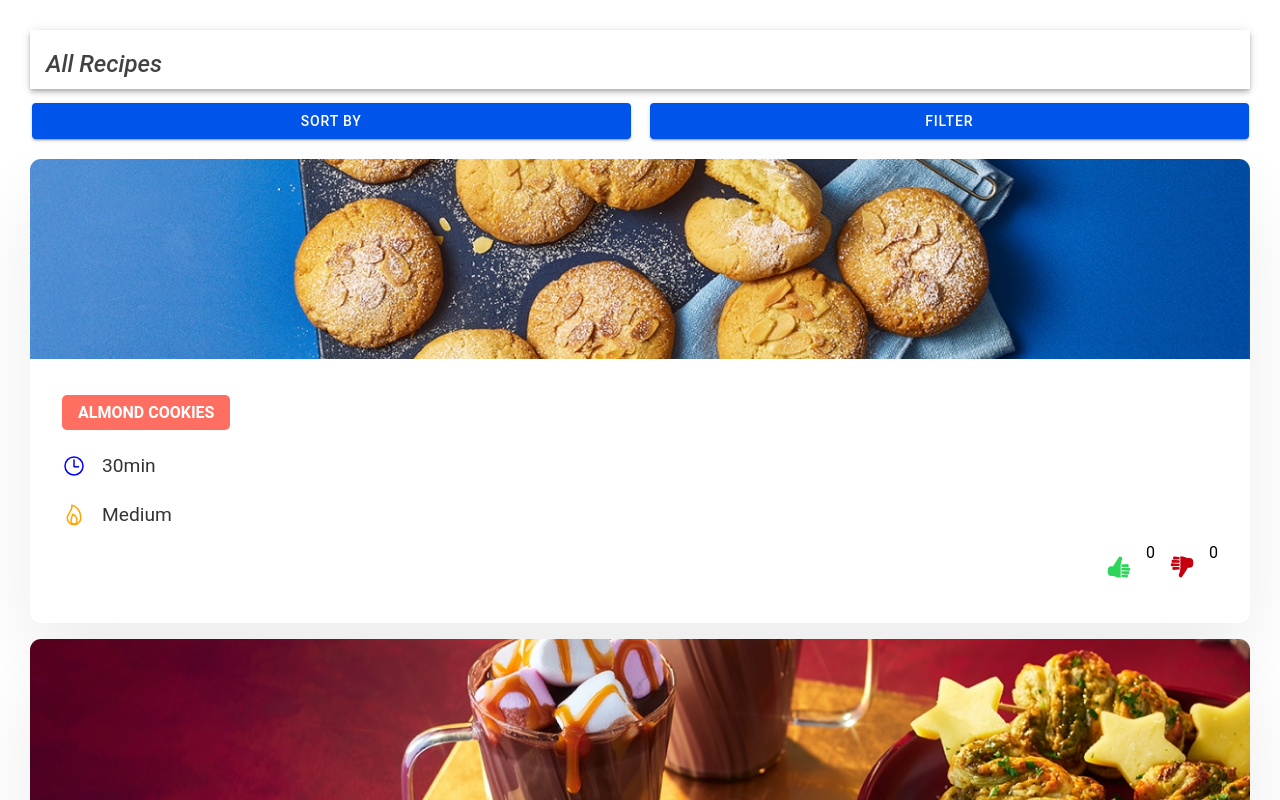
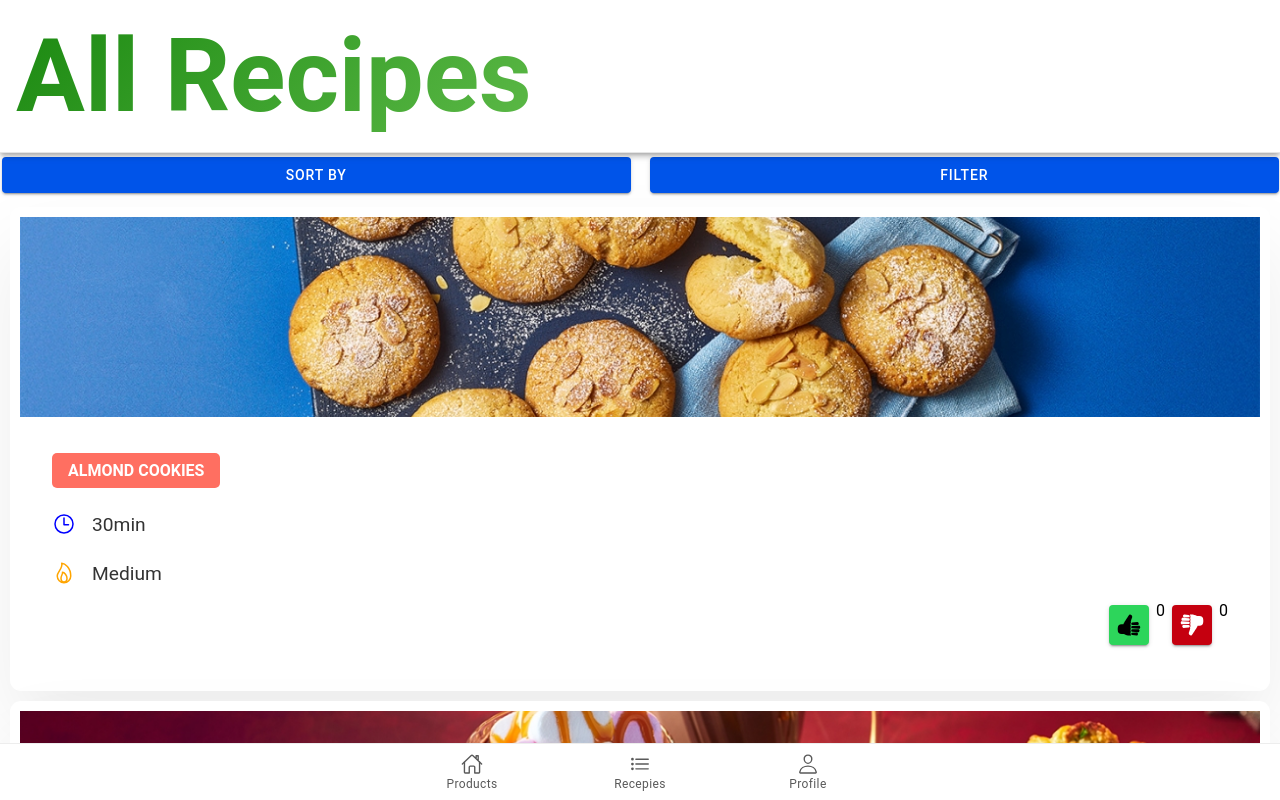
Before and after one commit to kriss1809/ZeroWasteFrontEnd, a React (Vite) app: page /recepies in a window 1280 px wide. Built offline with nearby package versions, Linux system fonts and the light colour scheme; a web font is replaced by a local one.

Commit message:
refactor RecipeCard and Recepies components; enhance styling and layout

```diff
--- a/src/components/RecipeCard.tsx
+++ b/src/components/RecipeCard.tsx
@@ -86,7 +86,6 @@ const RecipeCard: React.FC<RecipeProps> = ({
         <div className="recipe-actions">
           {/* Buton Like */}
           <IonButton
-            fill="clear"
             color="success"
             onClick={() => setLikes(likes + 1)}
           >
@@ -94,13 +93,13 @@ const RecipeCard: React.FC<RecipeProps> = ({
               className="like-dislike-button"
               icon={thumbsUp}
               slot="icon-only"
+
             />
           </IonButton>
           <span>{likes}</span>
 
           {/* Buton Dislike */}
           <IonButton
-            fill="clear"
             color="danger"
             onClick={() => setDislikes(dislikes + 1)}
           >
@@ -108,6 +107,7 @@ const RecipeCard: React.FC<RecipeProps> = ({
               className="like-dislike-button"
               icon={thumbsDown}
               slot="icon-only"
+
             />
           </IonButton>
           <span>{dislikes}</span>
--- a/src/pages/Recepies.tsx
+++ b/src/pages/Recepies.tsx
@@ -13,10 +13,9 @@ import {
   IonSelectOption,
   IonModal,
 } from "@ionic/react";
-import "../theme/RecipesCard.css"; // Asigură-te că ai creat sau modificat acest fișier pentru stiluri
 import Menu from "../components/Menu";
 import RecipeCard from "../components/RecipeCard";
-
+import { text } from "ionicons/icons";
 const Recepies: React.FC = () => {
   const [isSortModalOpen, setSortModalOpen] = useState(false);
   const [isFilterModalOpen, setFilterModalOpen] = useState(false);
@@ -43,16 +42,28 @@ const Recepies: React.FC = () => {
   };
   return (
     <IonPage>
-      <IonContent>
-        <div className="page-content">
-          <IonHeader>
-            <div className="title">
-              <IonToolbar>
-                <h1 className="recipe-title">All Recipes</h1>
-              </IonToolbar>
-            </div>
-          </IonHeader>
+        <IonHeader
+            style={{
+                display: "flex",
+                justifyContent: "space-between",
+                alignItems: "center",
+                padding: "1rem",
+                borderBottom: "1px solid #e5e5e5",
+                fontSize: "8vw",
+                }}
+          >
+          <div style={{
+            background: "linear-gradient(135deg, #1b8911 0%, #5cb947 100%)",
+            color: "transparent",
+            WebkitBackgroundClip: "text",
+            backgroundClip: "text",
+            fontWeight: "bold",
+          }}>
+            All Recipes
+          </div>
+      </IonHeader>
 
+          <IonContent>
           <div className="button-container">
             <IonButton
               expand="block"
@@ -245,12 +256,13 @@ const Recepies: React.FC = () => {
               time="1h 5min"
               image="/images/Wellington.jpg"
             />
-          </div>
-
-          <Menu />
         </div>
       </IonContent>
-    </IonPage>
+
+       <div slot="bottom">
+            <Menu />
+          </div>
+    </IonPage >
   );
 };
 
--- a/src/theme/RecipesCard.css
+++ b/src/theme/RecipesCard.css
@@ -1,19 +1,11 @@
-.page-content {
-  margin: 15px;
-  padding: 15px;
-  height: 100%;
-}
-
 .recipe-card {
-  border-radius: 8px;
-  /* padding: 0; */
-  margin: 16px 0;
+  border-radius: 20px;
   box-shadow: 0 2.4rem 4.8rem rgba(0, 0, 0, 0.075);
   border-radius: 11px;
-  overflow: hidden;
-  /* transition: all 0.01s ease; */
   cursor: pointer;
   background-color: #fff;
+  margin: 10px;
+  padding: 10px;
 }
 .recipe-card:hover {
   /* transform: translateY(-1.5rem) scale(1.02); */
@@ -30,10 +22,6 @@
 
 .like-dislike-button {
   font-size: 1.5rem;
-}
-
-.title {
-  margin-bottom: 10px;
 }
 
 .recipe-photo {
--- a/src/theme/info.css
+++ b/src/theme/info.css
@@ -21,7 +21,7 @@
 
 .title {
   text-align: center;
- font-family: "Amaranth", sans-serif;
+  font-family: "Amaranth", sans-serif;
   font-weight: 700;
   font-style: italic;
 }
```
